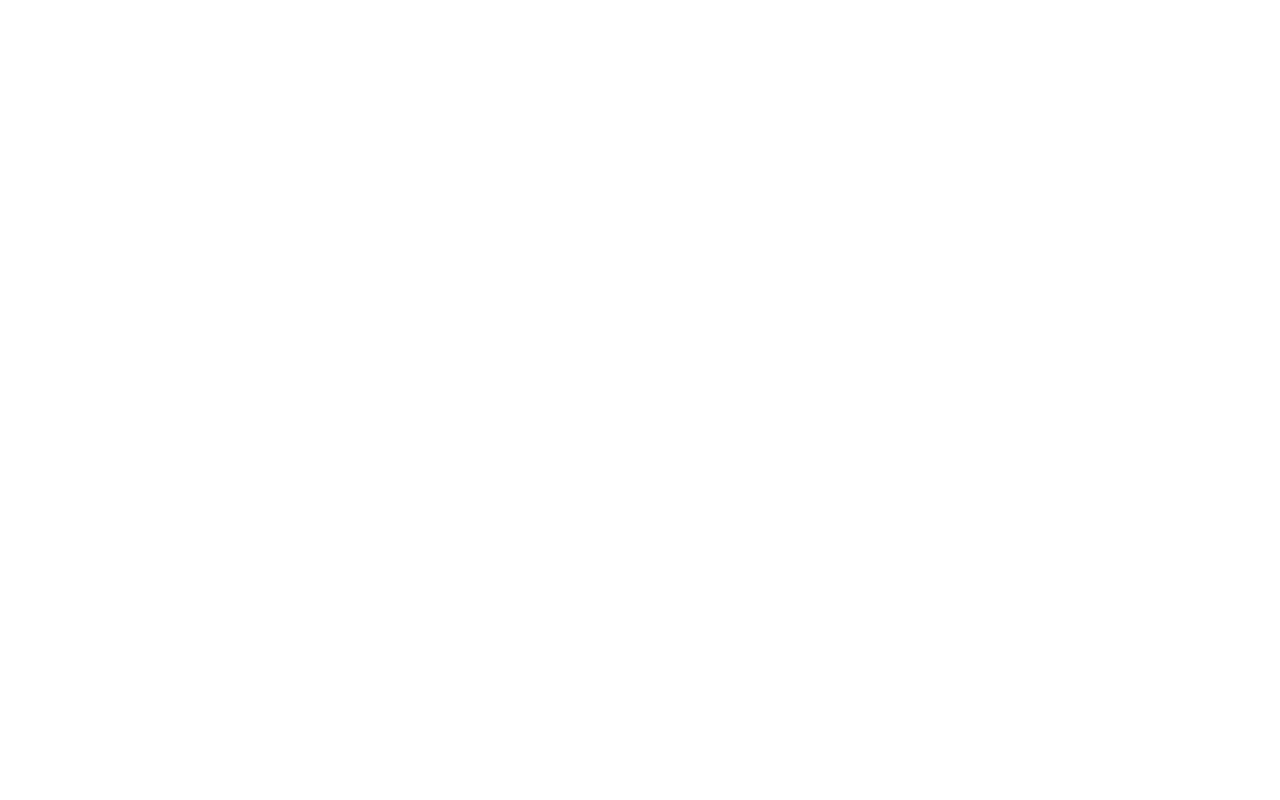
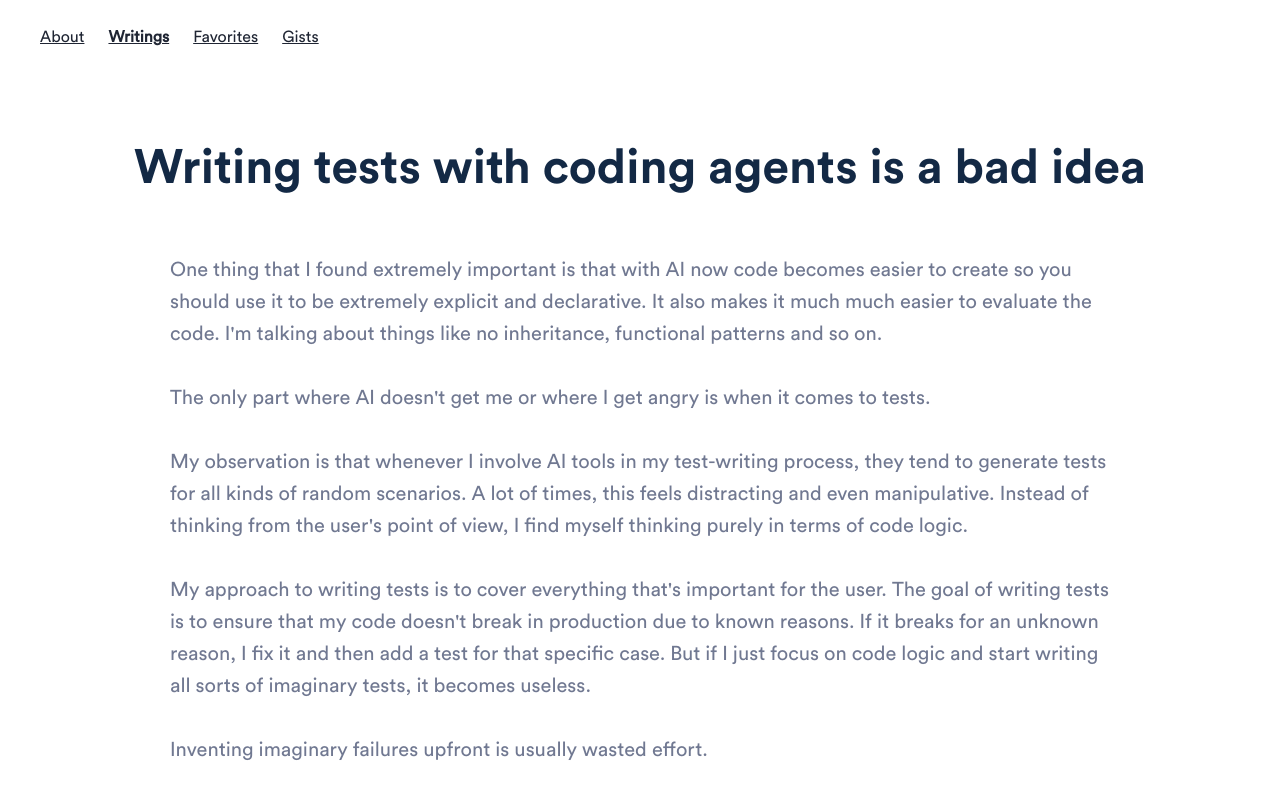
Before and after one commit to priyanshujain/priyanshujain.dev, a Gatsby site: page /writings/writing-tests-with-coding-agents in a window 1280 px wide. Before the commit this address had no page. Shown: the top 800 px of the page. Built offline with nearby package versions, Linux system fonts and the light colour scheme; Gatsby itself is replaced by a stand-in of ours.

Commit message:
Add writing tests with coding agents page

```diff
--- /dev/null
+++ b/src/pages/writings/writing-tests-with-coding-agents.js
@@ -0,0 +1,73 @@
+import React, { useState } from "react";
+import Layout from "../../components/layout/index";
+import SEO from "../../components/seo";
+import { SectionBox } from "../../components/home";
+import Icon from "../../components/Icon";
+
+const handleScroll = (isModalOpen) => {
+    if (isModalOpen === true) {
+        document.documentElement.style.overflow = "hidden";
+    } else {
+        document.documentElement.style.overflowY = "scroll";
+    }
+};
+
+const Page = (props) => {
+    const [isContactOpen, setContact] = useState(false);
+    const handleContact = () => {
+        handleScroll(!isContactOpen);
+        setContact(!isContactOpen);
+    };
+
+    return (
+        <Layout headerClass="">
+            <SEO
+                title="Writing tests with coding agents is a bad idea"
+                description={`AI tools tend to generate tests for random scenarios instead of focusing on what matters to users. Keep tests focused on real failures and user impact.`}
+            />
+            <div
+                class="main-content"
+                style={{
+                    minHeight: "100vh",
+                }}
+            >
+                <SectionBox
+                    heading="Writing tests with coding agents is a bad idea"
+                    headingClass="ma0 pa0 f2 f-headline-ns sig-blue fw-600"
+                    bodyClass="col-12 mw-100 center"
+                    className="pt16"
+                />
+                <div className=" pt0 pb5 pt10-ns pb20-ns">
+                    <div className="mw-l center">
+                        <p className="ma0 pa0 pl5 pr5 mt4 f4 f3-ns sig-grey">
+                            One thing that I found extremely important is that with AI now code becomes easier to create so you should use it to be extremely explicit and declarative. It also makes it much much easier to evaluate the code. I'm talking about things like no inheritance, functional patterns and so on.
+                            <br />
+                            <br />
+                            The only part where AI doesn't get me or where I get angry is when it comes to tests.
+                            <br />
+                            <br />
+                            My observation is that whenever I involve AI tools in my test-writing process, they tend to generate tests for all kinds of random scenarios. A lot of times, this feels distracting and even manipulative. Instead of thinking from the user's point of view, I find myself thinking purely in terms of code logic.
+                            <br />
+                            <br />
+                            My approach to writing tests is to cover everything that's important for the user. The goal of writing tests is to ensure that my code doesn't break in production due to known reasons. If it breaks for an unknown reason, I fix it and then add a test for that specific case. But if I just focus on code logic and start writing all sorts of imaginary tests, it becomes useless.
+                            <br />
+                            <br />
+                            Inventing imaginary failures upfront is usually wasted effort.
+                            <br />
+                            <br />
+                            Even during PR reviews, AI can be distracting. It often suggests unnecessary test coverage or overcomplicates existing tests even when I know as a developer that it's not required. The whole PR ends up getting polluted with these irrelevant comments. Before AI, having a dense, insightful comment on a PR was considered a good thing. But now, I'm not so sure.
+                            <br />
+                            <br />
+                            AI also tends to add excessive fallbacks for everything. As a developer, I understand the risks involved and can make informed decisions about them. AI tools, however, don't see the full picture and often suggest solutions that I never asked for.
+                            <br />
+                            <br />
+                            We should use AI to make code explicit and easier to evaluate. Use it to reduce boilerplate and to catch obvious mistakes. But when it comes to tests treat AI as an more like autocomplete at best, not a peer. Keep tests focused on what matters to users, let impossible invariants fail loudly, and add tests for real failures as they happen. That discipline keeps code honest, reviews useful, and teams moving.
+                        </p>
+                    </div>
+                </div>
+            </div>
+        </Layout>
+    );
+};
+
+export default Page;
```
Also changed, not shown: src/pages/writings/index.js (+10 -1 lines).
